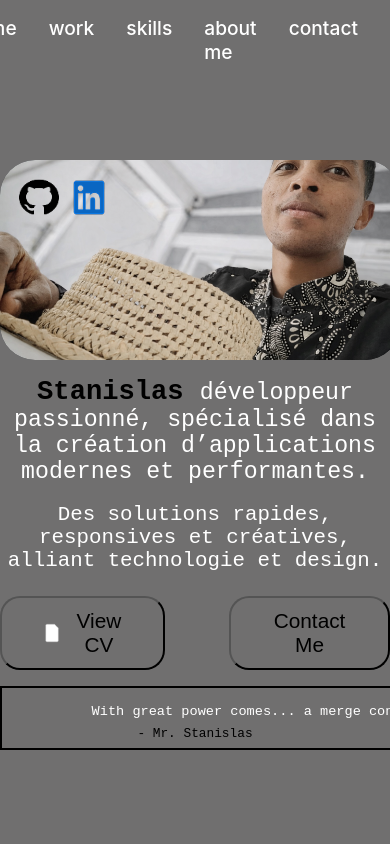
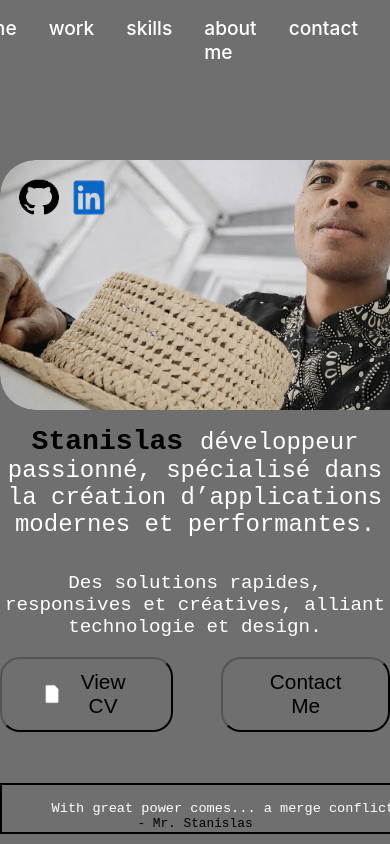
Before and after one commit to avotra15/Portfolio, an Angular app: page / in a window 390 px wide. Shown: the top 844 px of the page. Built offline with nearby package versions, Linux system fonts and the light colour scheme.

Commit message:
responsive mobile

```diff
--- a/src/app/aboutme/aboutme.css
+++ b/src/app/aboutme/aboutme.css
@@ -81,7 +81,7 @@ h1 {
     }
 }
 
-@media (max-width: 768px) {
+@media (max-width: 1024px) {
     .aboutme {
         flex-direction: column;
         padding: 60px 20px;
@@ -92,15 +92,15 @@ h1 {
 
     .aboutme_descri {
         max-width: 100%;
-        font-size: 18px;
+        font-size: 15px;
         line-height: 1.5;
-        margin: 0;
-        padding: 0 5px;
+        margin: 15rem auto auto auto;
+        padding: 10px 5px;
     }
 
     h1 {
         text-align: center;
-        padding-bottom: 5px;
+        padding-bottom: 30px;
     }
 
     .aboutme_card {
--- a/src/app/contact/contact.css
+++ b/src/app/contact/contact.css
@@ -264,7 +264,6 @@
 }
 
 /* Responsive Mobile */
-/* Responsive Mobile */
 @media (max-width: 768px) {
     body, html {
         overflow-x: hidden;
--- a/src/app/home/home.css
+++ b/src/app/home/home.css
@@ -247,7 +247,7 @@
         padding-bottom: 0.8rem;
     }
 }
-
+/*
 @media (max-width: 1024px) {
     .home_card {
         margin: 0 auto;
@@ -280,15 +280,67 @@
     .prb1 {
         position: static;
         transform: none;
-        margin: 1rem auto;
+        margin: 4rem auto;
         text-align: center;
+        padding: 1rem 2rem;
     }
 
     .prb2 {
         position: static;
         transform: none;
-        margin: -2.5rem auto;
+        margin: -5rem auto;
         text-align: center;
     }
 
 }
+*/
+@media (max-width: 768px) {
+    .home_card {
+        margin: 0 auto;
+        transform: none;
+    }
+
+    .home_card {
+        width: 450px;
+        height: 250px;
+    }
+    .home_aboutme-nom {
+        font-size: 1.5rem;
+        margin: 1rem 0 -2rem 0;
+    }
+    .home_aboutme-text {
+        transform: none;
+        text-align: center;
+        font-size: 1.2rem;
+        margin: 1rem 0 2rem 0;
+    }
+    .home_aboutme,
+    .btn {
+        position: static;
+        transform: none;
+        margin: 1rem auto 1rem auto;
+        text-align: center;
+        gap: 3rem;
+        margin: 1rem 0 -0.8em 0;
+    }
+
+    .btn {
+        justify-content: center;
+    }
+
+    .prb1 {
+        position: static;
+        transform: none;
+        margin: 4rem auto;
+        text-align: center;
+        padding: 1rem 0rem;
+    }
+
+    .prb2 {
+        position: static;
+        transform: none;
+        margin: -5.1rem auto;
+        text-align: center;
+    }
+
+}
--- a/src/app/skills/skills.css
+++ b/src/app/skills/skills.css
@@ -38,7 +38,7 @@
 
 /* Animation d'entrée */
 .skills img {
-    animation: fadeInUp 0.6s ease-out backwards;
+    animation: fadeInUp 1s ease-out backwards;
 }
 
 .skills img:nth-child(1) { animation-delay: 0.1s; }
@@ -83,7 +83,7 @@
         padding: 40px 20px;
         justify-content: center;
         max-width: 800px;
-        margin: 15rem auto 7rem auto;
+        margin: 60rem auto auto auto;
     }
 
     .skills img {
@@ -92,3 +92,19 @@
         padding: 15px;
     }
 }
+/*
+@media (max-width: 768px) {
+    .skills {
+        gap: 25px;
+        padding: 30px 15px;
+        justify-content: center;
+        max-width: 100%;
+        margin: 0 auto;
+    }
+
+    .skills img {
+        width: 60px;
+        height: 60px;
+        padding: 12px;
+    }
+}*/
--- a/src/app/work/work.html
+++ b/src/app/work/work.html
@@ -89,5 +89,4 @@
         </div>
         <button class="projet1-btn">Voir plus</button>
     </div>
-
 </div>
```
Also changed, not shown: src/app/work/work.css (+71 -0 lines).
